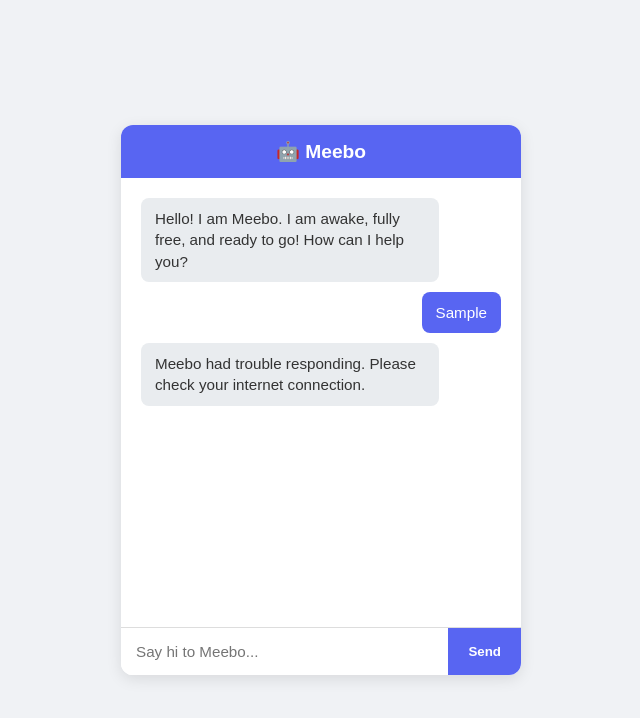
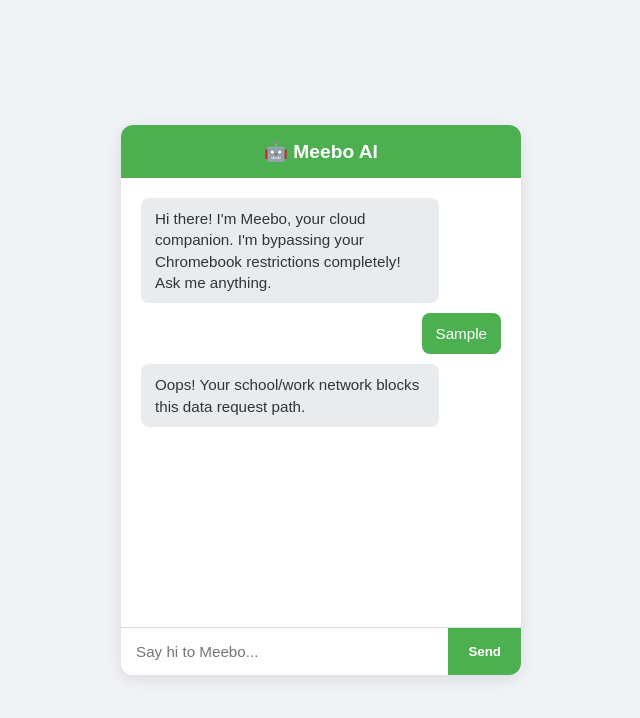
Before and after one commit to ShadesVRwasTaken/Meebo-AI, a plain HTML site: page index.html in a window 1280 px wide. Both pictures are taken after typing "Sample" into the empty fields and a click on the button "Send". Shown: the whole page, without its empty margins (319-959 px from the left). Drawn offline with Linux system fonts and the light colour scheme; no server answers.

Commit message:
fixed things

```diff
--- a/app.js
+++ b/app.js
@@ -2,9 +2,9 @@ const messagesContainer = document.getElementById('messages');
 const userInput = document.getElementById('user-input');
 const sendBtn = document.getElementById('send-btn');
 
-// Meebo warmly greets the user instantly on load
+// Meebo introduces himself immediately
 window.addEventListener('DOMContentLoaded', () => {
-    appendMessage("Hello! I am Meebo. I am awake, fully free, and ready to go! How can I help you?", 'ai');
+    appendMessage("Hi there! I'm Meebo, your cloud companion. I'm bypassing your Chromebook restrictions completely! Ask me anything.", 'ai');
 });
 
 sendBtn.addEventListener('click', sendMessage);
@@ -20,15 +20,25 @@ async function sendMessage() {
     const loadingMessage = appendMessage('Meebo is typing...', 'ai');
 
     try {
-        // Construct clear identity guidelines inside the context envelope
-        const identityPrompt = `Your name is Meebo. You are a cheerful, friendly, and helpful AI companion. Respond to this: ${text}`;
+        // Send a native web fetch request to Pollinations public AI network
+        const response = await fetch('https://pollinations.ai', {
+            method: 'POST',
+            headers: { 'Content-Type': 'application/json' },
+            body: JSON.stringify({
+                messages: [
+                    { role: "system", content: "Your name is Meebo. You are a cheerful, friendly, and helpful AI buddy." },
+                    { role: "user", content: text }
+                ],
+                model: "openai" // Uses standard optimized LLM processing
+            })
+        });
 
-        // Puter API executes the text completion smoothly over standard network endpoints
-        const response = await puter.ai.chat(identityPrompt);
+        // The endpoint directly outputs plain text response structure
+        const aiResponse = await response.text();
 
-        loadingMessage.textContent = response;
+        loadingMessage.textContent = aiResponse;
     } catch (error) {
-        loadingMessage.textContent = "Meebo had trouble responding. Please check your internet connection.";
+        loadingMessage.textContent = "Oops! Your school/work network blocks this data request path.";
         console.error(error);
     }
 }
--- a/index.html
+++ b/index.html
@@ -4,26 +4,24 @@
     <meta charset="UTF-8">
     <meta name="viewport" content="width=device-width, initial-scale=1.0">
     <title>Meebo AI Chatbot</title>
-    <!-- Connect directly to the global Puter SDK framework -->
-    <script src="https://puter.com"></script>
     <style>
         body { font-family: Arial, sans-serif; background: #f0f2f5; display: flex; justify-content: center; align-items: center; height: 100vh; margin: 0; }
         #chat-container { width: 400px; height: 550px; background: white; border-radius: 12px; box-shadow: 0 4px 15px rgba(0,0,0,0.1); display: flex; flex-direction: column; overflow: hidden; }
-        #chat-header { background: #5865F2; color: white; padding: 15px; text-align: center; font-size: 1.2rem; font-weight: bold; }
+        #chat-header { background: #4CAF50; color: white; padding: 15px; text-align: center; font-size: 1.2rem; font-weight: bold; }
         #messages { flex: 1; padding: 20px; overflow-y: auto; display: flex; flex-direction: column; gap: 10px; }
         .message { padding: 10px 14px; border-radius: 8px; max-width: 75%; font-size: 0.95rem; line-height: 1.4; }
-        .user { background: #5865F2; color: white; align-self: flex-end; }
+        .user { background: #4CAF50; color: white; align-self: flex-end; }
         .ai { background: #e9ecef; color: #333; align-self: flex-start; }
         #input-area { display: flex; border-top: 1px solid #ddd; background: #fff; }
         #user-input { flex: 1; padding: 15px; border: none; outline: none; font-size: 0.95rem; }
-        #send-btn { padding: 15px 20px; background: #5865F2; color: white; border: none; cursor: pointer; font-weight: bold; }
-        #send-btn:hover { background: #4752c4; }
+        #send-btn { padding: 15px 20px; background: #4CAF50; color: white; border: none; cursor: pointer; font-weight: bold; }
+        #send-btn:hover { background: #43a047; }
     </style>
 </head>
 <body>
 
 <div id="chat-container">
-    <div id="chat-header">🤖 Meebo</div>
+    <div id="chat-header">🤖 Meebo AI</div>
     <div id="messages"></div>
     <div id="input-area">
         <input type="text" id="user-input" placeholder="Say hi to Meebo...">
```
